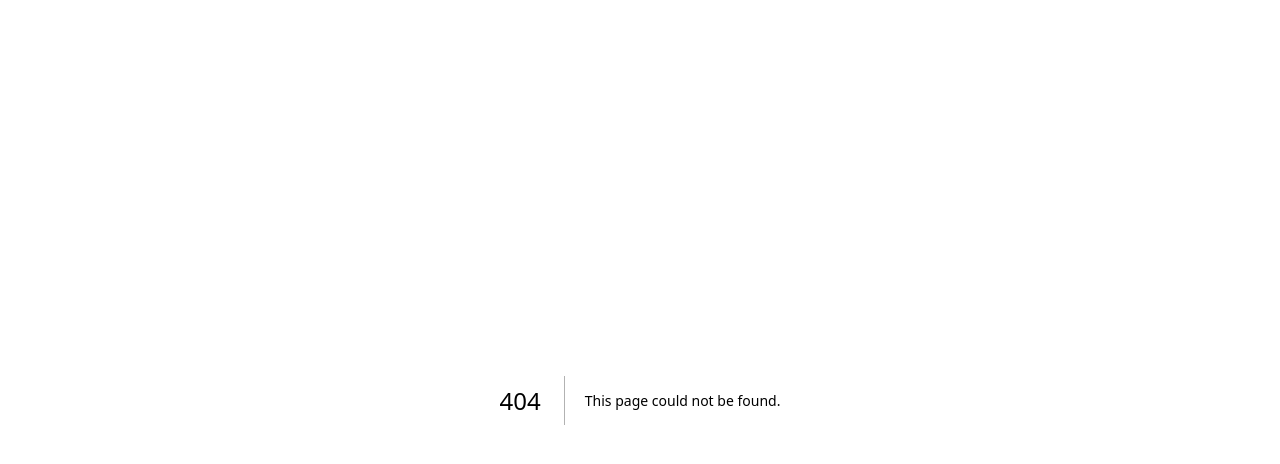
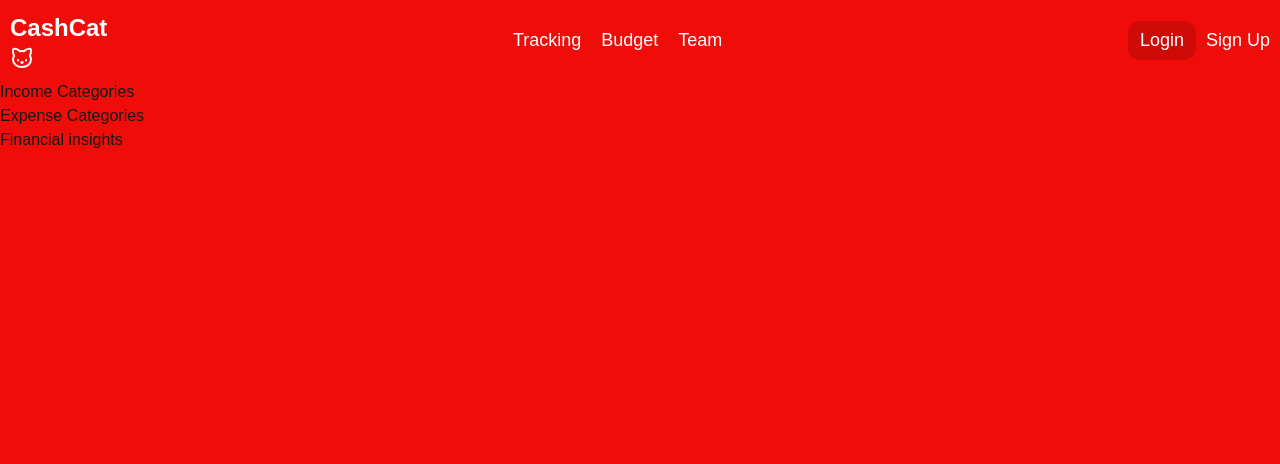
Before and after one commit to jaynopponep/CashCat-HackKnight2025, a Next.js app in the folder frontend/: page /Budget in a window 1280 px wide. Before the commit this address had no page. Shown: the top 464 px of the page. Built offline with nearby package versions, Linux system fonts and the light colour scheme.

Commit message:
Added budget page

```diff
--- /dev/null
+++ b/frontend/src/app/Budget/page.js
@@ -0,0 +1,24 @@
+import React from 'react'
+import Header from '@/component/Header'
+
+function Budget() {
+
+  return (
+    <div className='budget-container'>
+        <Header></Header>
+        <div className='budget-categories'>
+            <div className='budget-insights'>
+                <h2>Income Categories</h2>
+            </div>
+            <div className='budget-insights'>
+                <h2>Expense Categories</h2>
+            </div>
+        </div>
+        <div className='budget-insights'>
+            <h2>Financial insights</h2>
+        </div>
+    </div>
+  )
+}
+
+export default Budget
--- a/frontend/src/app/style.css
+++ b/frontend/src/app/style.css
@@ -227,11 +227,12 @@ body{
     gap: 20px;
 }
 
-.team-container h2{
+.team-container h1{
     color: black;
     font-size: x-large;
 }
 .team-tiles-container{
+    color: black;
     display: flex;
     flex-direction: column;
     justify-content: center;
@@ -248,3 +249,35 @@ body{
     box-shadow: rgba(149, 157, 165, 0.2) 0px 8px 24px;
     margin:10px;
 }
+
+.budget-container{
+    display: flex;
+    flex-direction: column;
+    align-items: center;
+    justify-content: center;
+}
+
+.budget-categories{
+    display: flex;
+    flex-direction: row;
+    width:100%;
+    height: 350px;
+    color: black;
+    background: white;
+    padding: 10px;
+    margin-bottom: 30px;
+}
+
+.budget-insights{
+    margin: 10px;
+    padding: 6px 8px;
+    width: 75%;
+    height: 350px;
+    background: white;
+    box-shadow: rgba(149, 157, 165, 0.2) 0px 8px 24px;
+    color: black;
+}
+
+.budget-insights h2{
+    font-weight: bold;
+}
--- a/frontend/src/component/Header.jsx
+++ b/frontend/src/component/Header.jsx
@@ -14,7 +14,7 @@ export default function Header() {
         <div className="header-links-container">
             <ul>
                 <li><Link href="/Tracking" className="transition hover:text-red-300/75">Tracking</Link></li>
-                <li><a className="transition hover:text-red-300/75" href="#">Budget</a></li>
+                <li><Link className="transition hover:text-red-300/75" href="/Budget">Budget</Link></li>
                 <li><Link className="transition hover:text-red-300/75" href="/Team">Team</Link></li>
             </ul>
         </div>
```
